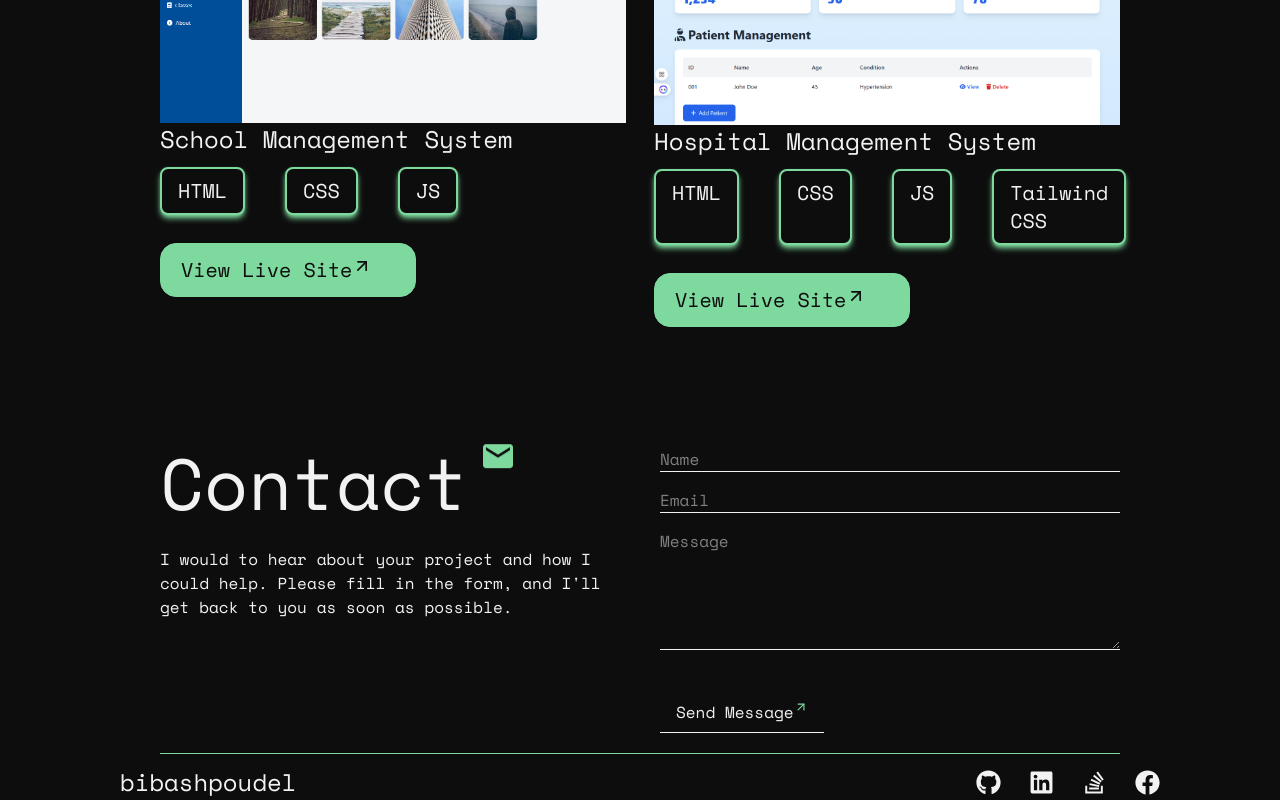
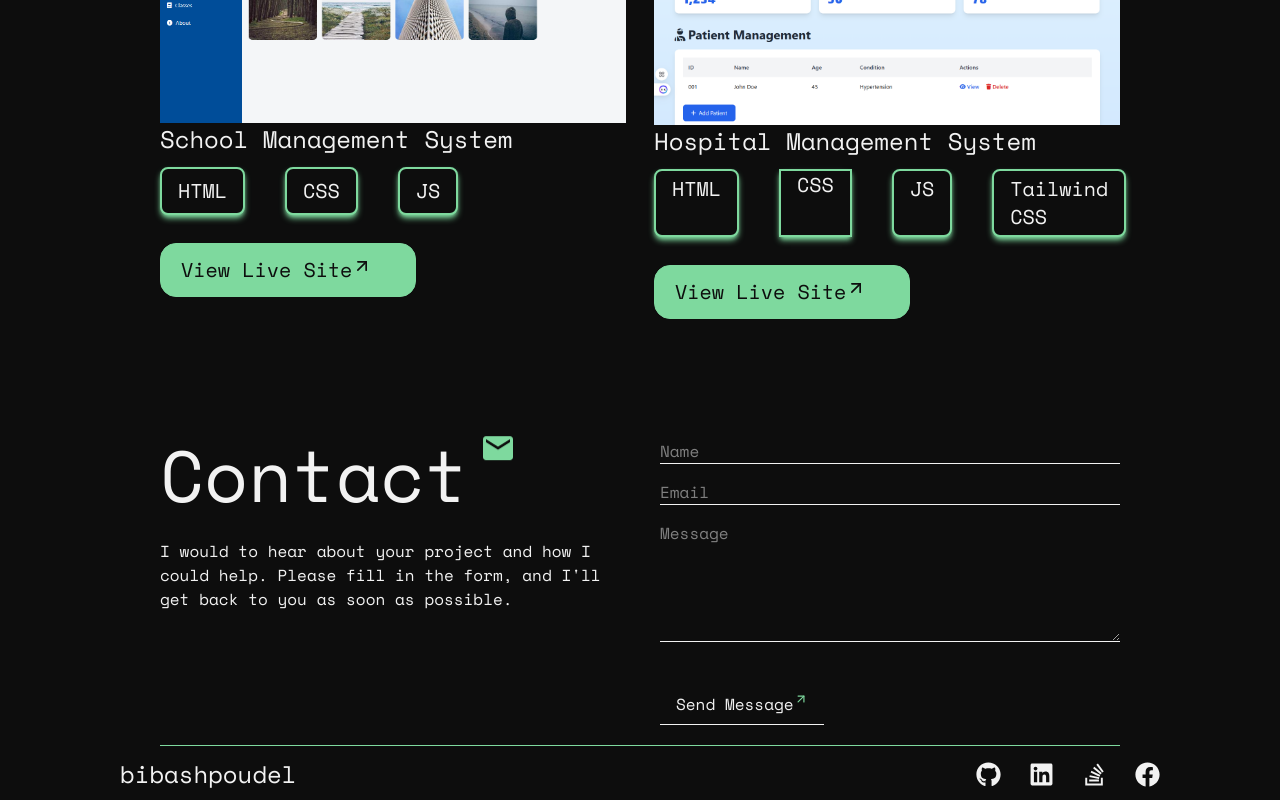
Before and after one commit to bibash21-creator/portfolio, a Next.js app: page / in a window 1280 px wide. Shown: the part 2237-3037 px from the top of the page. Built offline with nearby package versions, Linux system fonts and the light colour scheme.

Commit message:
Added things

```diff
--- a/app/projects/Project.tsx
+++ b/app/projects/Project.tsx
@@ -61,16 +61,16 @@ export default function Project(){
                     <div className={`${mono.className}`}>
                         <h1 className="text-2xl">Hospital Management System</h1>
                        <div className="flex gap-x-10 mt-3 text-xl">
-  <span className="cursor-pointer px-4 py-2 rounded-lg border-2 border-[#7ED99E] bg-[#0D0D0D] text-[#F2F2F2] shadow-md shadow-[#7ED99E] hover:shadow-lg hover:scale-105 transition duration-300 ease-in-out">
+  <span className="cursor-pointer px-4 py-1 rounded-lg border-2 border-[#7ED99E] bg-[#0D0D0D] text-[#F2F2F2] shadow-md shadow-[#7ED99E] hover:shadow-lg hover:scale-105 transition duration-300 ease-in-out">
     HTML
   </span>
-  <span className="px-4 py-2 rounded-lg border-2 border-[#7ED99E] bg-[#0D0D0D] text-[#F2F2F2] shadow-md shadow-[#7ED99E] hover:shadow-lg hover:scale-105 transition duration-300 ease-in-out">
+  <span className="cursor-pointer px-4 py-1rounded-lg border-2 border-[#7ED99E] bg-[#0D0D0D] text-[#F2F2F2] shadow-md shadow-[#7ED99E] hover:shadow-lg hover:scale-105 transition duration-300 ease-in-out">
     CSS
   </span>
-  <span className="px-4 py-2 rounded-lg border-2 border-[#7ED99E] bg-[#0D0D0D] text-[#F2F2F2] shadow-md shadow-[#7ED99E] hover:shadow-lg hover:scale-105 transition duration-300 ease-in-out">
+  <span className="cursor-pointer px-4 py-1 rounded-lg border-2 border-[#7ED99E] bg-[#0D0D0D] text-[#F2F2F2] shadow-md shadow-[#7ED99E] hover:shadow-lg hover:scale-105 transition duration-300 ease-in-out">
     JS
   </span>
-  <span className="px-4 py-2 rounded-lg border-2 border-[#7ED99E] bg-[#0D0D0D] text-[#F2F2F2] shadow-md shadow-[#7ED99E] hover:shadow-lg hover:scale-105 transition duration-300 ease-in-out">
+  <span className="px-4 py-1 cursor-pointer rounded-lg border-2 border-[#7ED99E] bg-[#0D0D0D] text-[#F2F2F2] shadow-md shadow-[#7ED99E] hover:shadow-lg hover:scale-105 transition duration-300 ease-in-out">
     Tailwind CSS
   </span>
 </div>
```
